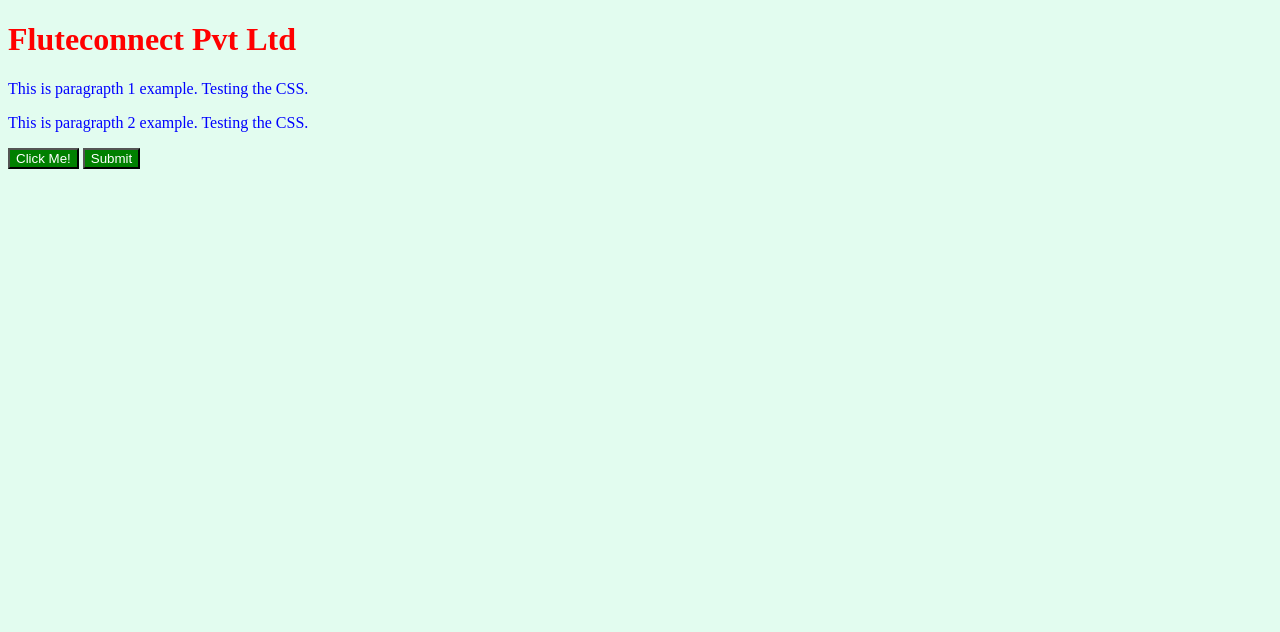
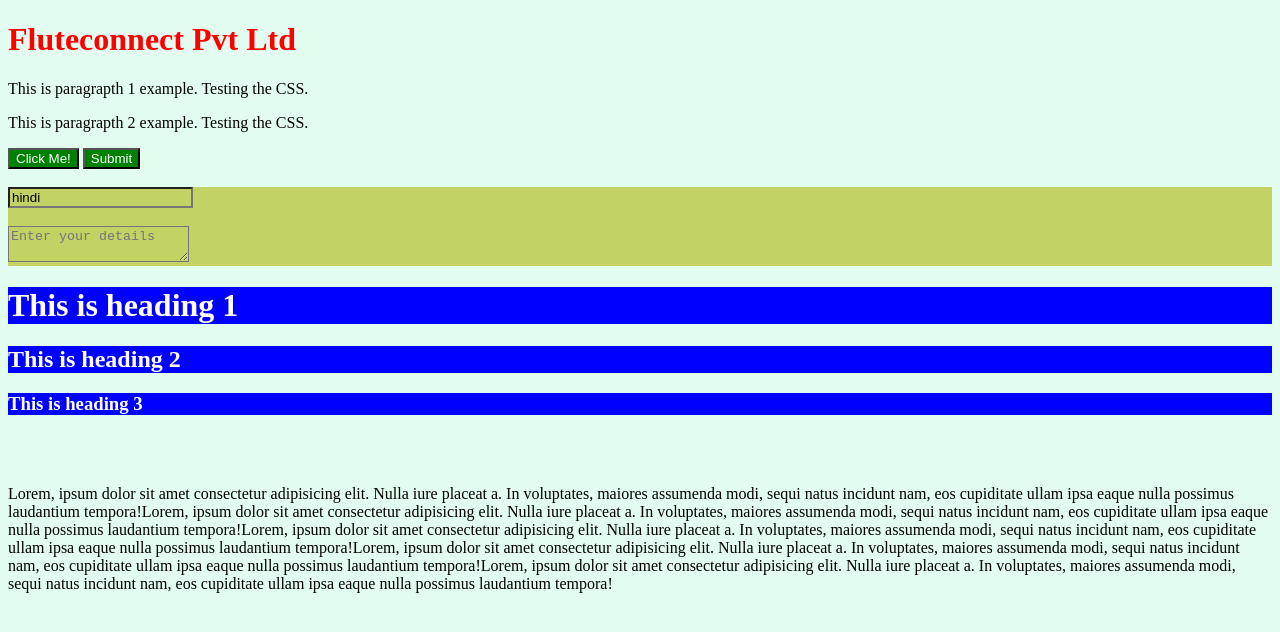
Before and after one commit to Ankush224/Web-Learning, a plain HTML site: page index.html in a window 1280 px wide. Drawn offline with Linux system fonts and the light colour scheme.

Commit message:
learn css style, font-weight and text-align

```diff
--- a/index.html
+++ b/index.html
@@ -5,6 +5,7 @@
     <meta name="viewport" content="width=device-width, initial-scale=1.0">
     <title>CSS Level 1</title>
     <link rel="stylesheet" href="style.css">
+
 </head>
 <body>
     <h1>Fluteconnect Pvt Ltd</h1>
@@ -12,5 +13,25 @@
     <p>This is paragrapth 2 example. Testing the CSS.</p>
     <button>Click Me!</button>
     <button>Submit</button>
+    <br>
+    <br>
+
+
+     <div id="box">
+        <input type="text" value="hindi" name="subject" id="box">
+        <br>
+        <br>
+        <textarea name="enter details" id="box" placeholder="Enter your details"></textarea>
+     </div>
+
+     <h1 class="heading">This is heading 1</h1>
+     <h2 class="heading">This is heading 2</h2>
+     <h3 class="heading">This is heading 3</h3>
+     <br>
+     <br>
+
+    <p>Lorem, ipsum dolor sit amet consectetur adipisicing elit. Nulla iure placeat a. In voluptates, maiores assumenda modi, sequi natus incidunt nam, eos cupiditate ullam ipsa eaque nulla possimus laudantium tempora!Lorem, ipsum dolor sit amet consectetur adipisicing elit. Nulla iure placeat a. In voluptates, maiores assumenda modi, sequi natus incidunt nam, eos cupiditate ullam ipsa eaque nulla possimus laudantium tempora!Lorem, ipsum dolor sit amet consectetur adipisicing elit. Nulla iure placeat a. In voluptates, maiores assumenda modi, sequi natus incidunt nam, eos cupiditate ullam ipsa eaque nulla possimus laudantium tempora!Lorem, ipsum dolor sit amet consectetur adipisicing elit. Nulla iure placeat a. In voluptates, maiores assumenda modi, sequi natus incidunt nam, eos cupiditate ullam ipsa eaque nulla possimus laudantium tempora!Lorem, ipsum dolor sit amet consectetur adipisicing elit. Nulla iure placeat a. In voluptates, maiores assumenda modi, sequi natus incidunt nam, eos cupiditate ullam ipsa eaque nulla possimus laudantium tempora!</p>
+
+
 </body>
 </html>
--- a/style.css
+++ b/style.css
@@ -7,7 +7,8 @@ h1{
 }
 
 p{
-    color: blue;
+    color:black;
+    text-align: left;
 }
 
 button
@@ -15,3 +16,15 @@ button
     color:white;
     background-color: green;
 }
+
+/* This is using id*/
+#box{
+    color: black;
+    background-color: rgb(194, 210, 101);
+}
+
+/* This is using class name*/
+.heading{
+    background-color: blue;
+    color: white;
+}
```
